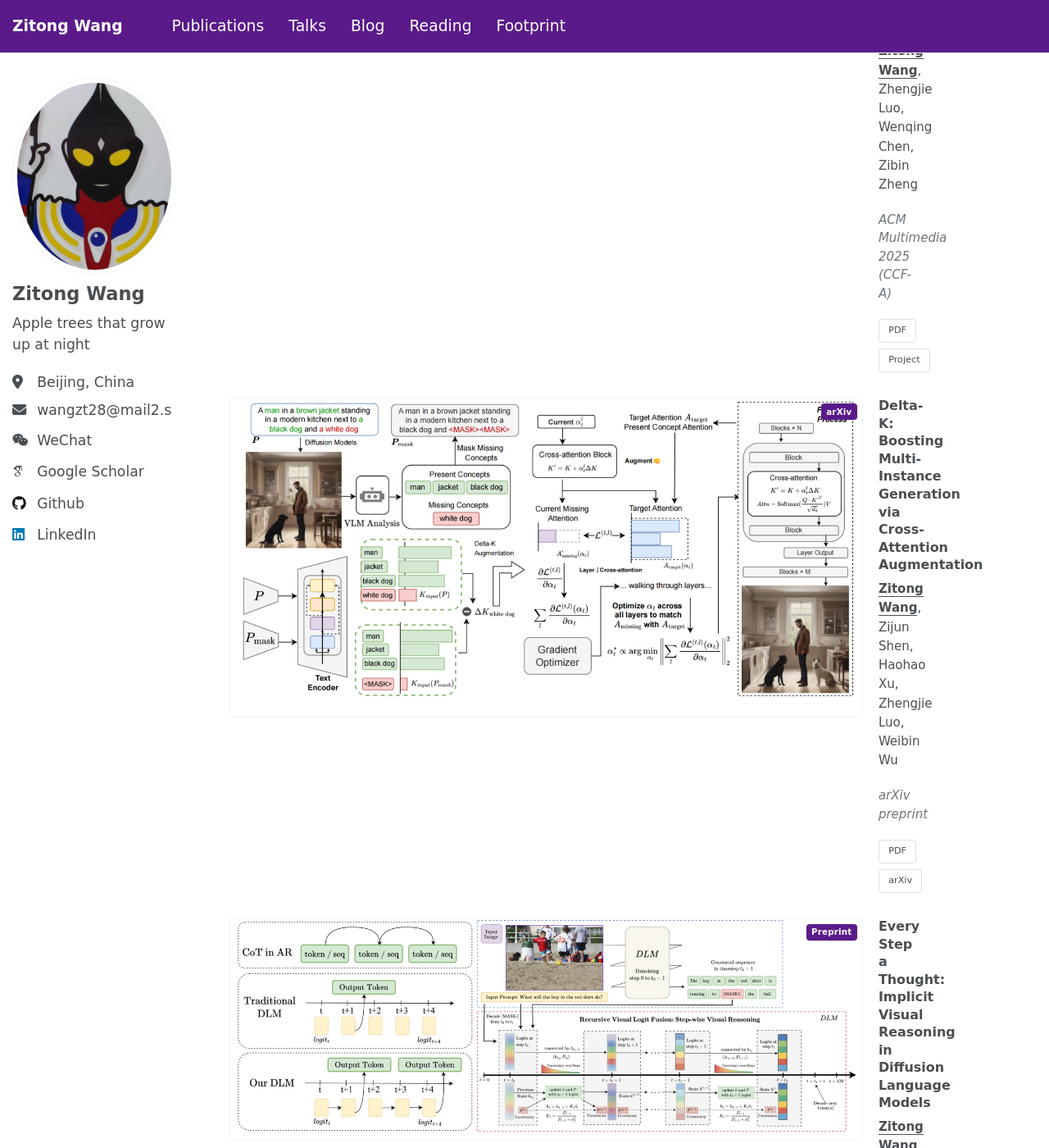
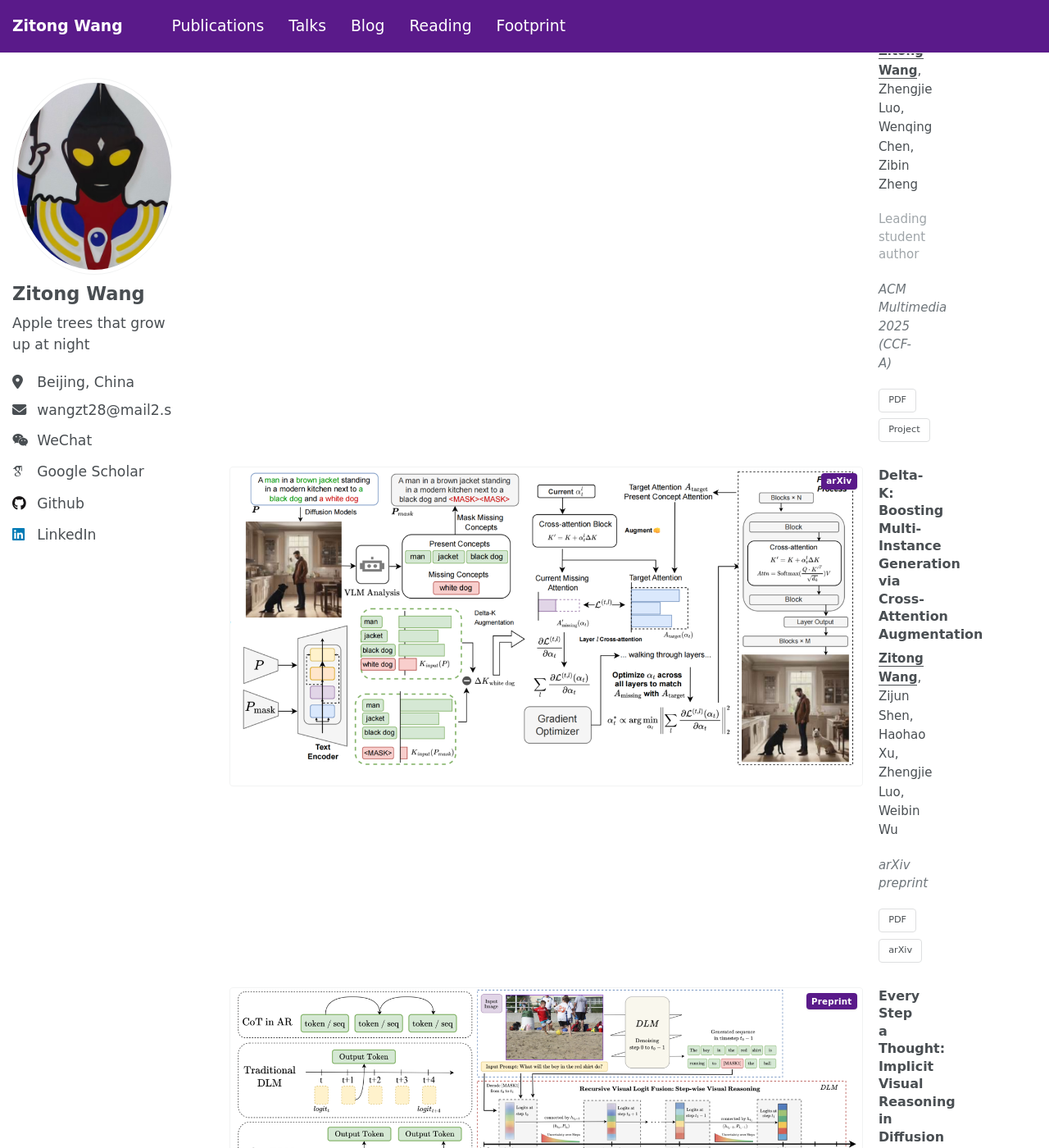
Before and after one commit to ZitongWang018/ZitongWang018.github.io, a Jekyll site: the page built from _pages/about.md, in a window 1280 px wide and 1400 px high, scrolled down 645 px. Shown: the whole window at 82% size. Built offline with Jekyll 4.4.1, drawn with Linux system fonts in a browser that asks for light colours; some web fonts are replaced.

Commit message:
Publications: optional muted authors_note for ACM MM (student lead)

```diff
--- a/_data/publications.yml
+++ b/_data/publications.yml
@@ -8,11 +8,13 @@
 # 4) git add → commit → push，等 GitHub Pages 构建完成后刷新主页。
 #
 # 不写 teaser 时，左侧显示灰色占位块。
+# Optional: authors_note_html — 作者下一行浅色小字说明（可用英文）。
 - title: "Detecting Violations of Physical Common Sense in Images: A Challenge Dataset and Effective Model"
   teaser: "/images/phyvib.png"
   badge: "ACM MM 2025"
   venue: "ACM Multimedia 2025 (CCF-A)"
   authors_html: "Weibin Wu, <strong><u>Zitong Wang</u></strong>, Zhengjie Luo, Wenqing Chen, Zibin Zheng"
+  authors_note_html: "Leading student author"
   links:
     - label: PDF
       url: "https://dl.acm.org/doi/pdf/10.1145/3746027.3755124"
--- a/_includes/publications-list.html
+++ b/_includes/publications-list.html
@@ -17,6 +17,9 @@
     <div class="pub-card__body">
       <h3 class="pub-card__title">{{ pub.title }}</h3>
       <p class="pub-card__authors">{{ pub.authors_html }}</p>
+      {% if pub.authors_note_html %}
+      <p class="pub-card__authors-note">{{ pub.authors_note_html }}</p>
+      {% endif %}
       {% if pub.venue %}
       <p class="pub-card__venue"><em>{{ pub.venue }}</em></p>
       {% endif %}
--- a/_sass/_publication-cards.scss
+++ b/_sass/_publication-cards.scss
@@ -101,6 +101,14 @@ $pub-thumb-max-width: 920px;
   color: $text-color;
 }
 
+.pub-card__authors-note {
+  margin: -0.25rem 0 0.45rem;
+  font-size: 0.6875rem;
+  line-height: 1.45;
+  color: mix(#fff, $gray, 28%);
+  font-weight: 400;
+}
+
 .pub-card__venue {
   margin: 0 0 0.85rem;
   font-size: $type-size-6;
```
